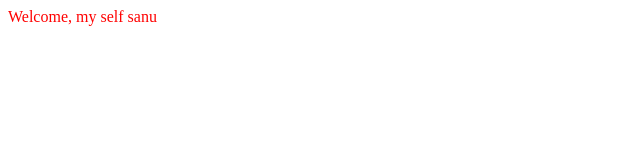
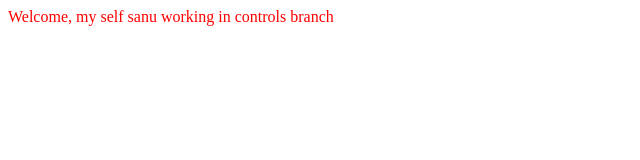
Before and after one commit to sk66641/sk66641, a plain HTML site: page index.html in a window 1280 px wide. Shown: the whole page, without its empty margins (0-640 px from the left). Drawn offline with Linux system fonts and the light colour scheme.

Commit message:
controls

```diff
--- a/index.html
+++ b/index.html
@@ -11,6 +11,6 @@
     }
 </style>
 <body>
-    <div>Welcome, my self sanu</div>
+    <div>Welcome, my self sanu working in controls branch</div>
 </body>
 </html>
```
